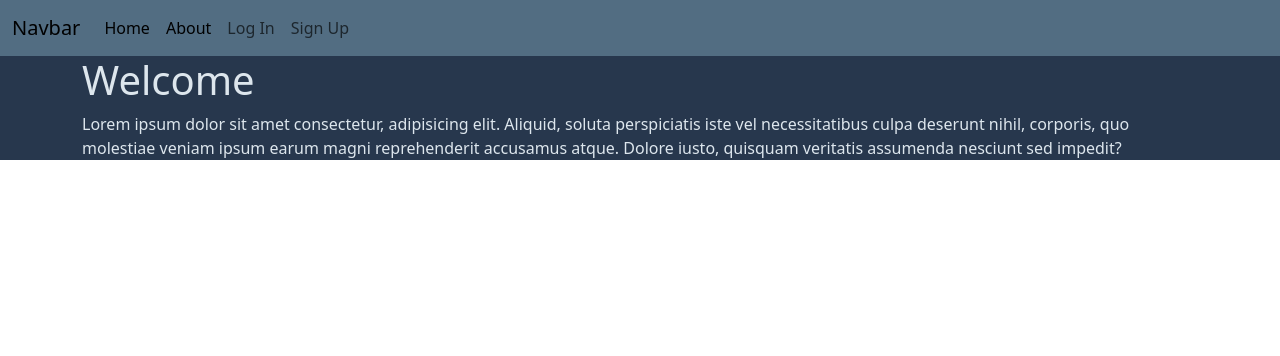
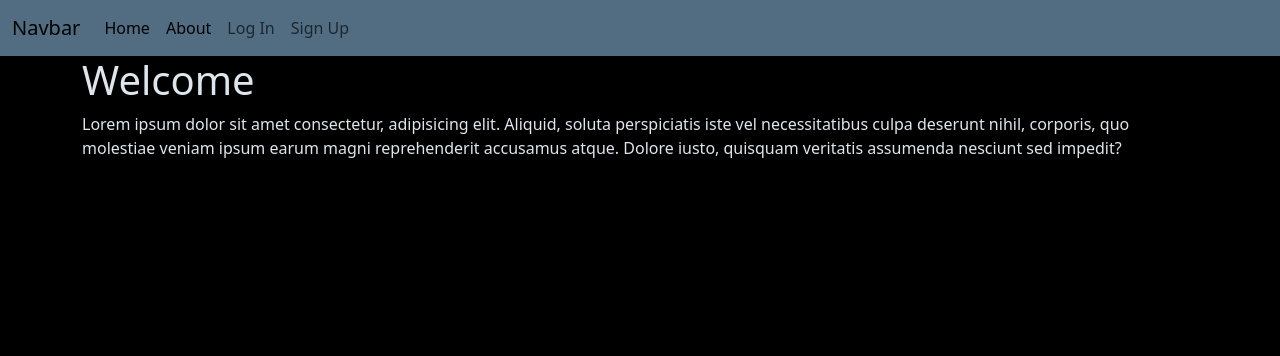
Before and after one commit to JCano22/Issues, a Django app: page / in a window 1280 px wide. Shown: the top 356 px of the page. Run offline with Django 4.2, Linux system fonts and the light colour scheme.

Commit message:
FSDI-113 Final Report

```diff
--- a/static/css/base.css
+++ b/static/css/base.css
@@ -8,11 +8,18 @@
     padding: 0;
     margin: 0;
 }
+html, body{
+    height: 100%;
+    overflow: hidden;
+}
 main{
-    background-color: var(--darkest);
-    height: 100%;
-    color: var(--lightest)
+    background-color: black !important;
+    width: 100vw;
+    height: 100vh;
+    color: var(--lightest);
+    overflow-y: auto;
 }
+
 .navbar{
     background: var(--dark) !important;
 }
--- a/templates/base.html
+++ b/templates/base.html
@@ -66,7 +66,7 @@
     <main>
       <div class="container">
     {% block content %}{% endblock content %}
-  </div>
+      </div>
   </main>
     <script src="https://cdn.jsdelivr.net/npm/bootstrap@5.3.0/dist/js/bootstrap.bundle.min.js" integrity="sha384-geWF76RCwLtnZ8qwWowPQNguL3RmwHVBC9FhGdlKrxdiJJigb/j/68SIy3Te4Bkz" crossorigin="anonymous"></script>
 </body>
--- a/templates/issues/list.html
+++ b/templates/issues/list.html
@@ -6,8 +6,10 @@
 
 <div class="container">
 <h1>Issues</h1>
+<h3>Your are seeing all issues for team <span style="color: red;">{{ user.team }}</span>.</h3>
 <div class="IssueCont">
 {% for issue in issue_list %}
+    {% if issue.assignee.team == user.team %}
     <div class="card">
         <div class="card-body">
         <h4 class="card-title">{{ issue.summary }}</h4>
@@ -22,7 +24,7 @@
         </div>
     </div>
     <br />
-
+    {% endif %}
 {% endfor %}
 </div>
 
```
Also changed, not shown: db.sqlite3.
